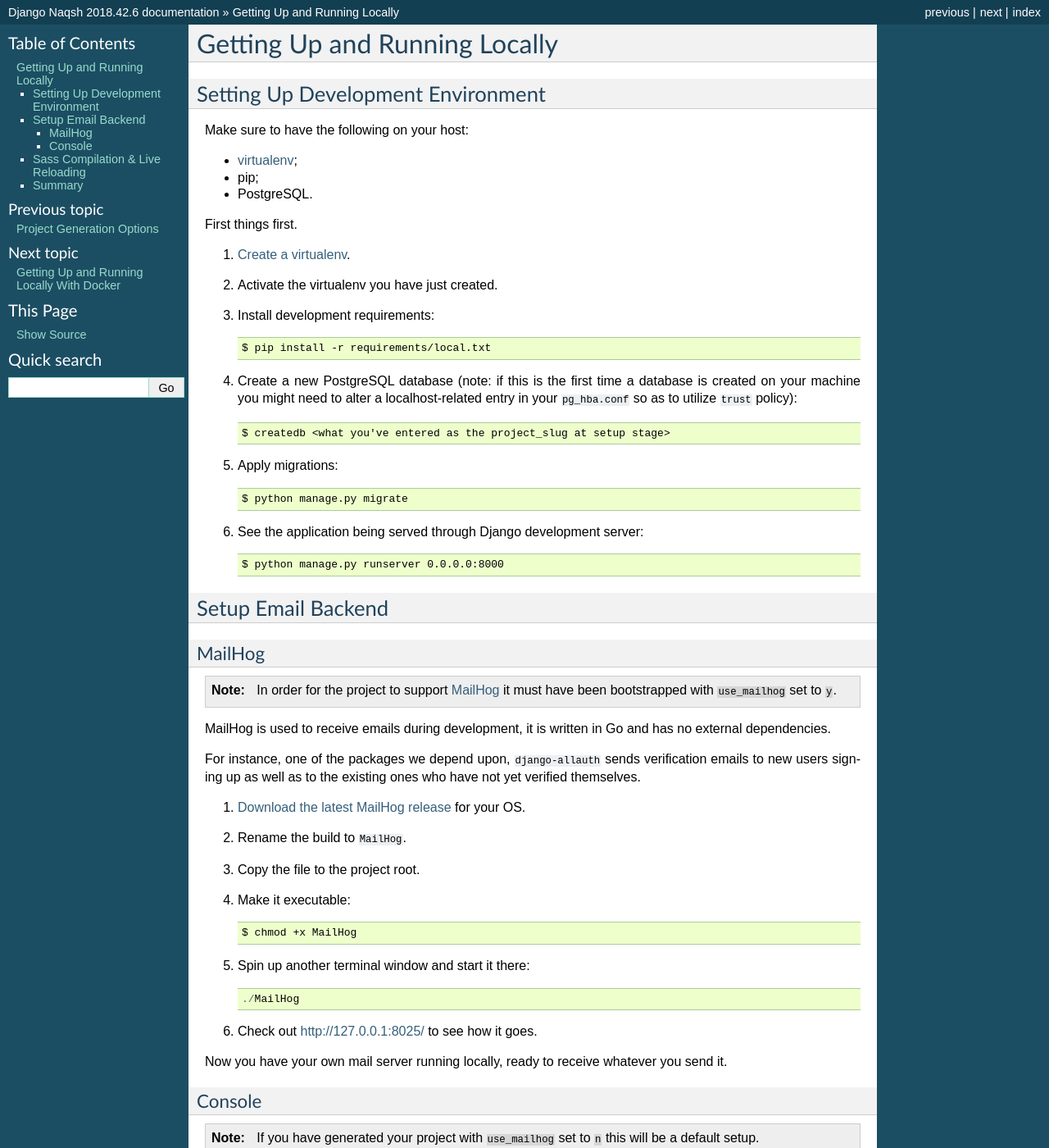
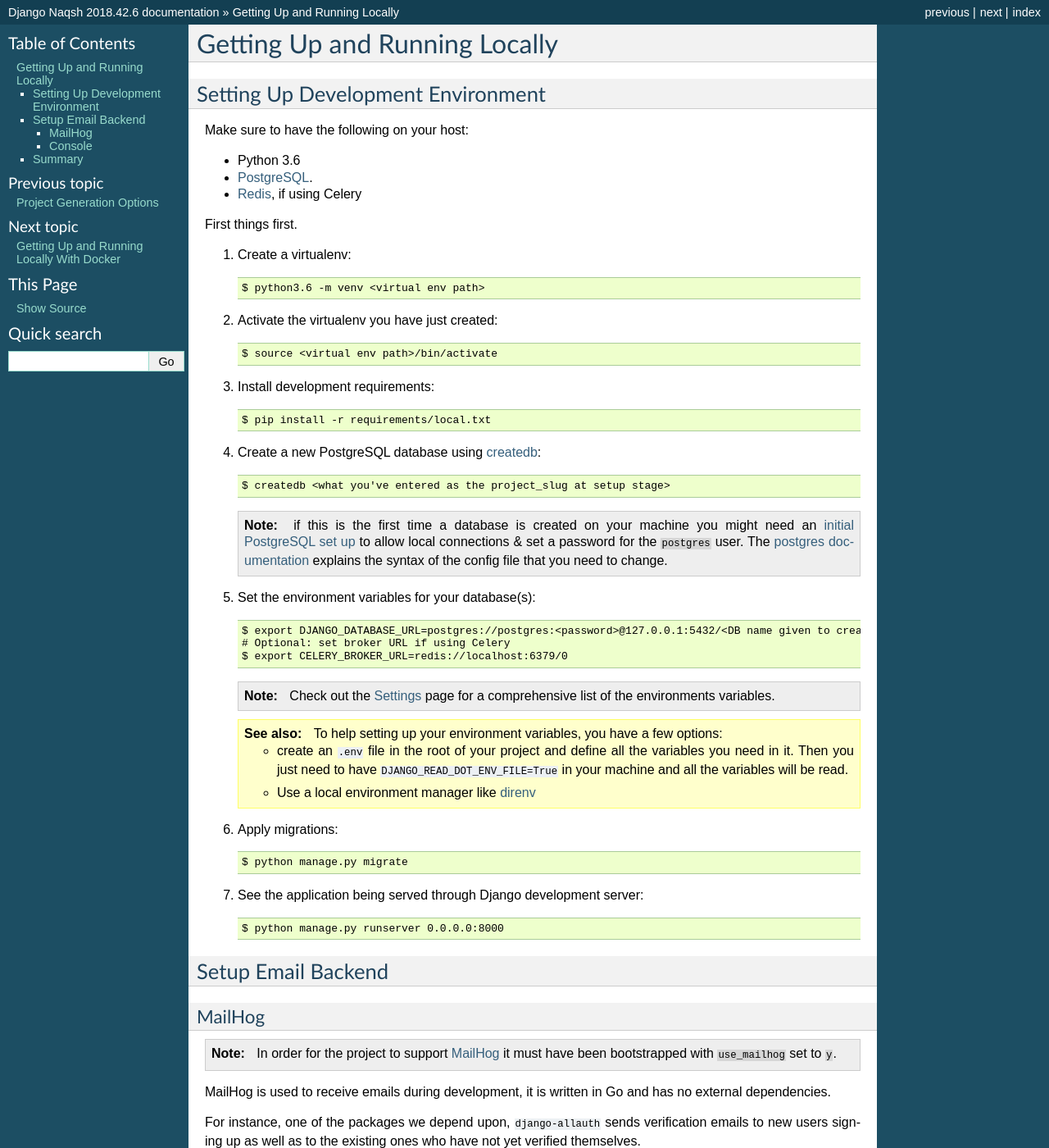
Before and after one commit to mazdakb/django-naqsh, a Sphinx documentation site: the page built from docs/developing-locally.rst, in a window 1280 px wide and 1400 px high. Shown: the whole window at 82% size. Built offline with Sphinx 7.4.7, drawn with Linux system fonts in a browser that asks for light colours; some of the changed text lies outside the part shown.

```diff
--- a/docs/developing-locally.rst
+++ b/docs/developing-locally.rst
@@ -9,23 +9,54 @@ Setting Up Development Environment
 
 Make sure to have the following on your host:
 
-* virtualenv_;
-* pip;
-* PostgreSQL.
+* Python 3.6
+* PostgreSQL_.
+* Redis_, if using Celery
 
 First things first.
 
-#. `Create a virtualenv`_.
+#. Create a virtualenv: ::
 
-#. Activate the virtualenv you have just created.
+    $ python3.6 -m venv <virtual env path>
+
+#. Activate the virtualenv you have just created: ::
+
+    $ source <virtual env path>/bin/activate
 
 #. Install development requirements: ::
 
     $ pip install -r requirements/local.txt
 
-#. Create a new PostgreSQL database (note: if this is the first time a database is created on your machine you might need to alter a localhost-related entry in your ``pg_hba.conf`` so as to utilize ``trust`` policy): ::
+#. Create a new PostgreSQL database using createdb_: ::
 
     $ createdb <what you've entered as the project_slug at setup stage>
+
+   .. note::
+
+       if this is the first time a database is created on your machine you might need an
+       `initial PostgreSQL set up`_ to allow local connections & set a password for
+       the ``postgres`` user. The `postgres documentation`_ explains the syntax of the config file
+       that you need to change.
+
+
+#. Set the environment variables for your database(s): ::
+
+    $ export DJANGO_DATABASE_URL=postgres://postgres:<password>@127.0.0.1:5432/<DB name given to createdb>
+    # Optional: set broker URL if using Celery
+    $ export CELERY_BROKER_URL=redis://localhost:6379/0
+
+   .. note::
+
+       Check out the :ref:`settings` page for a comprehensive list of the environments variables.
+
+   .. seealso::
+
+       To help setting up your environment variables, you have a few options:
+
+       * create an ``.env`` file in the root of your project and define all the variables you need in it.
+         Then you just need to have ``DJANGO_READ_DOT_ENV_FILE=True`` in your machine and all the variables
+         will be read.
+       * Use a local environment manager like `direnv`_
 
 #. Apply migrations: ::
 
@@ -35,8 +66,12 @@ First things first.
 
     $ python manage.py runserver 0.0.0.0:8000
 
-.. _virtualenv: http://docs.python-guide.org/en/latest/dev/virtualenvs/
-.. _`Create a virtualenv`: https://virtualenv.pypa.io/en/stable/userguide/
+.. _PostgreSQL: https://www.postgresql.org/download/
+.. _Redis: https://redis.io/download
+.. _createdb: https://www.postgresql.org/docs/current/static/app-createdb.html
+.. _initial PostgreSQL set up: http://suite.opengeo.org/docs/latest/dataadmin/pgGettingStarted/firstconnect.html
+.. _postgres documentation: https://www.postgresql.org/docs/current/static/auth-pg-hba-conf.html
+.. _direnv: https://direnv.net/
 
 
 Setup Email Backend
@@ -69,9 +104,7 @@ For instance, one of the packages we depend upon, ``django-allauth`` sends verif
 
 Now you have your own mail server running locally, ready to receive whatever you send it.
 
-.. _MailHog: https://github.com/mailhog/MailHog/
-.. _`properly configured`: https://docs.djangoproject.com/en/dev/topics/email/#smtp-backend
-
+.. _`Download the latest MailHog release`: https://github.com/mailhog/MailHog
 
 Console
 ~~~~~~~
@@ -85,16 +118,7 @@ In production, we have Mailgun_ configured to have your back!
 .. _Mailgun: https://www.mailgun.com/
 
 
-Sass Compilation & Live Reloading
----------------------------------
-
-If you’d like to take advantage of live reloading and Sass / Compass CSS compilation you can do so with a little bit of preparation_.
-
-.. _`Download the latest MailHog release`: https://github.com/mailhog/MailHog/releases
-.. _preparation: https://django-naqsh.readthedocs.io/en/latest/live-reloading-and-sass-compilation.html
-
-
 Summary
 -------
 
-Congratulations, you have made it! Keep on reading to unleash full potential of Django Naqsh.
+Congratulations, you have made it! Keep on reading to unleash full potential of Cookiecutter Django.
--- a/requirements.txt
+++ b/requirements.txt
@@ -8,6 +8,6 @@ flake8==3.5.0
 
 # Testing
 # ------------------------------------------------------------------------------
-tox==3.2.1
-pytest==3.7.4
+tox==3.5.2
+pytest==3.9.1
 pytest-cookies==0.3.0
```
Also changed, not shown: docs/linters.rst (+5 -5 lines), docs/settings.rst (+4 -6 lines), 3 other files.
